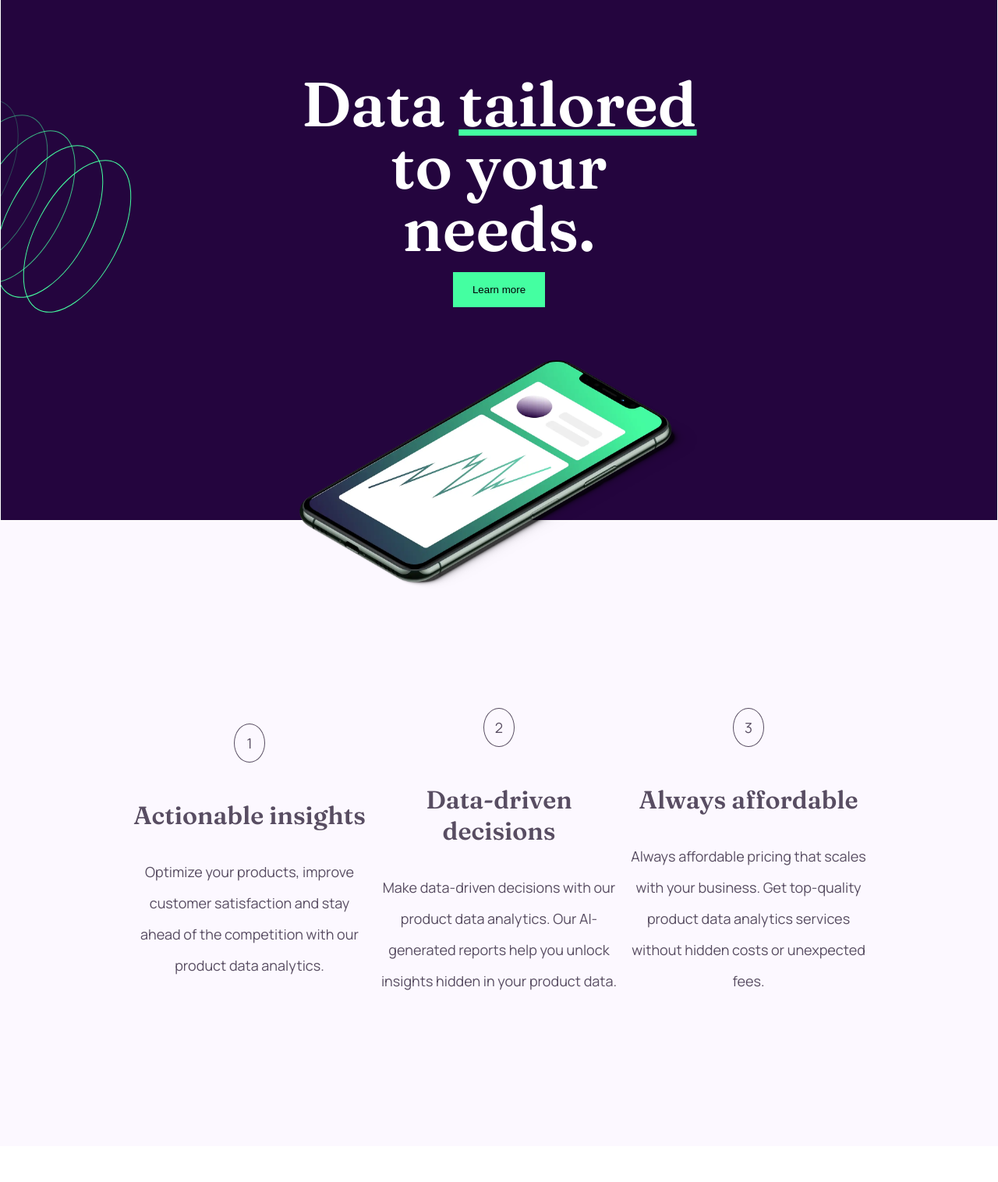
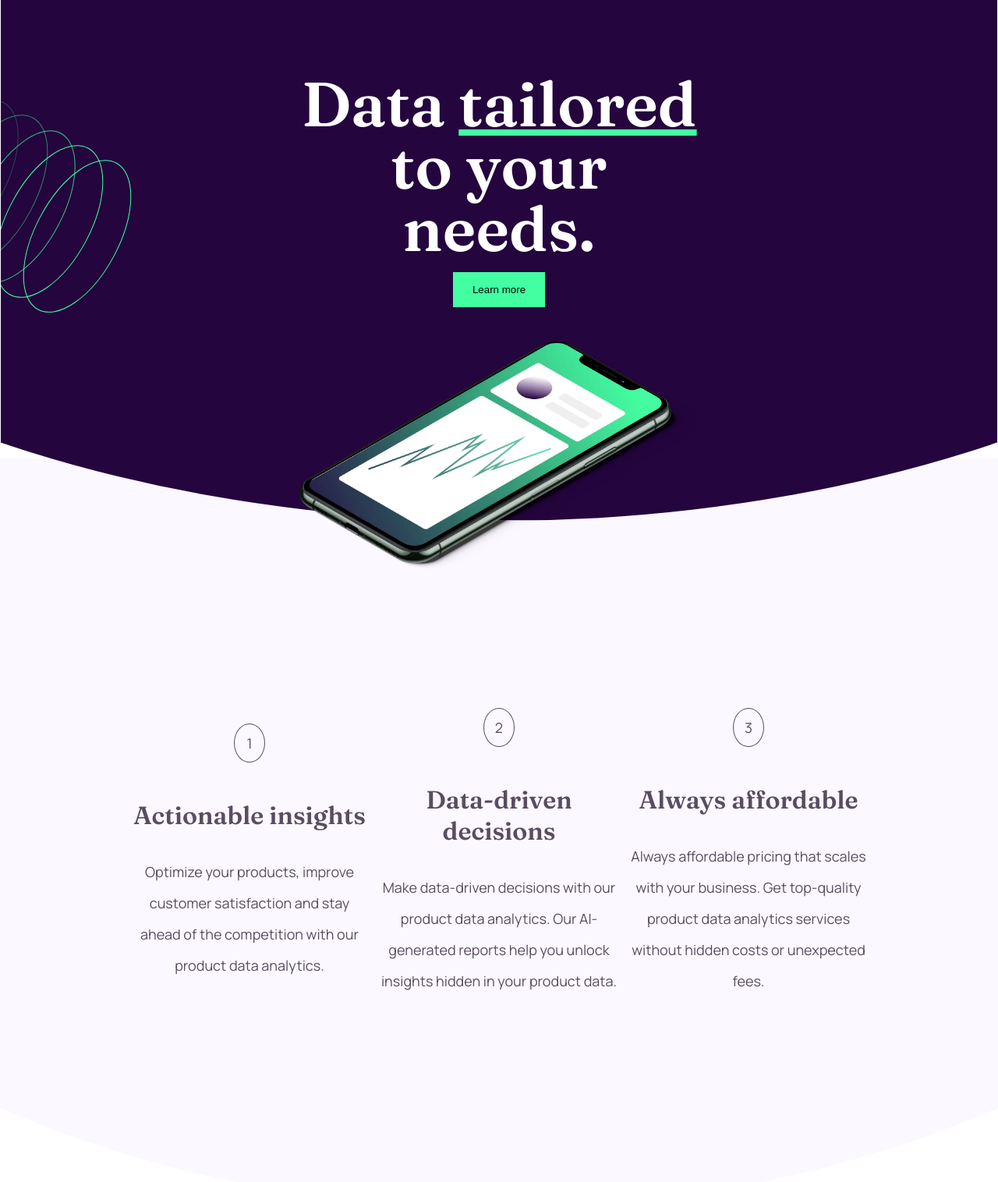
Before and after one commit to Aayush895/Workit-Landing-Page, a plain HTML site: page index.html in a window 1280 px wide. Shown: the part 84-1600 px from the top of the page at 78% size. Drawn offline with Linux system fonts and the light colour scheme.

Commit message:
Landing page made into a curve successfully

```diff
--- a/style.css
+++ b/style.css
@@ -69,6 +69,8 @@ header {
   color: var(--white);
   overflow: hidden;
   z-index: 2;
+  clip-path: ellipse(100% 100% at top);
+  margin-bottom: -5rem;
 }
 
 header > nav {
@@ -111,6 +113,7 @@ header > nav {
   background-color: var(--light-pink);
   padding: 5rem 10rem;
   min-height: 500px;
+  clip-path: ellipse(100% 100% at top);
 }
 
 .features-card {
@@ -124,7 +127,7 @@ header > nav {
   color: var(--light-purple);
   width: 100%;
   padding: 2rem 0;
-  margin: 5rem 0.5rem;
+  margin: 10rem 0.5rem;
 }
 
 .feature > div {
@@ -146,7 +149,7 @@ header > nav {
 #hero-container {
   width: 40%;
   position: absolute;
-  top: 30%;
+  top: 28%;
   left: 50%;
   transform: translate(-50%, -50%);
   z-index: 3;
```
